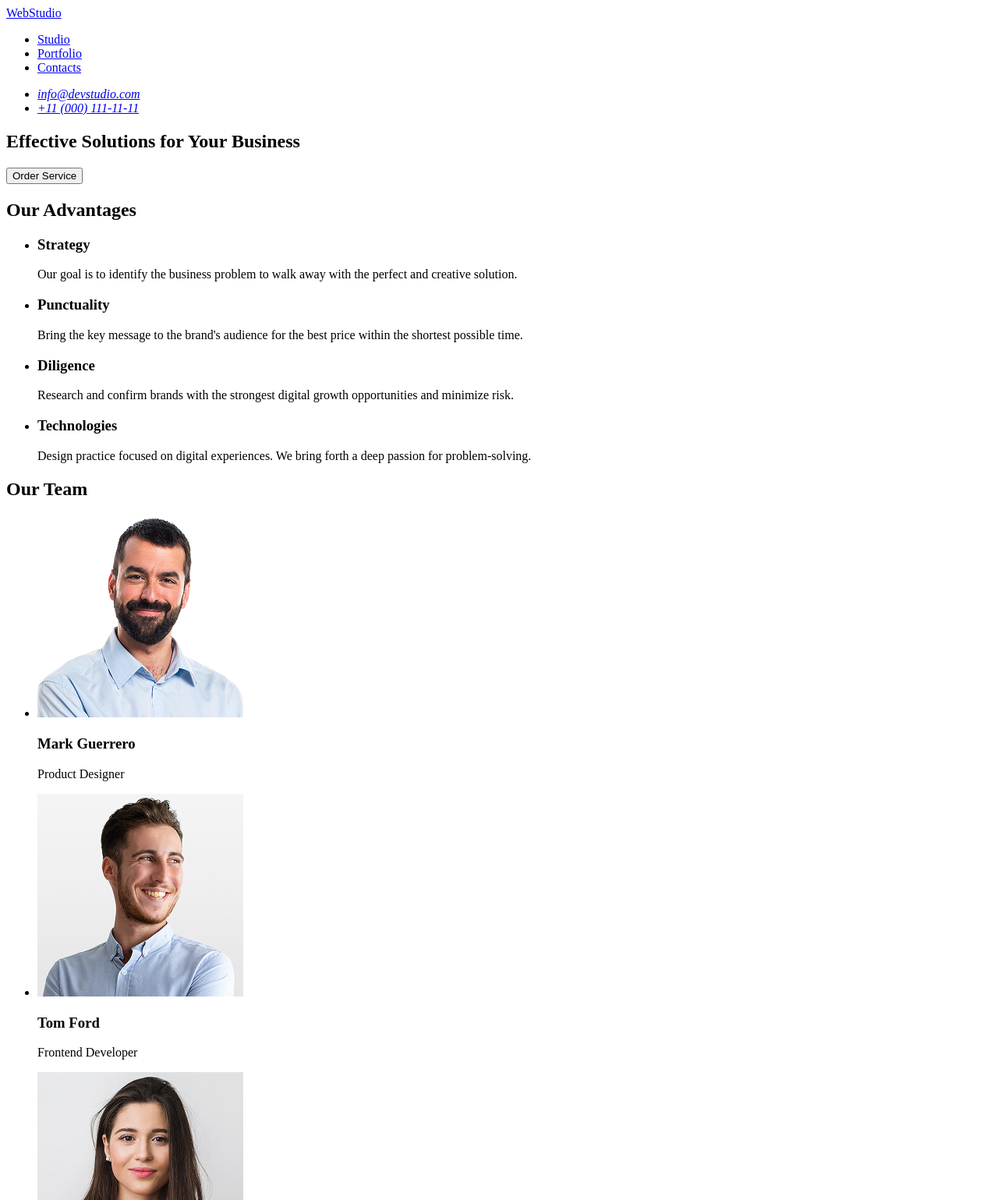
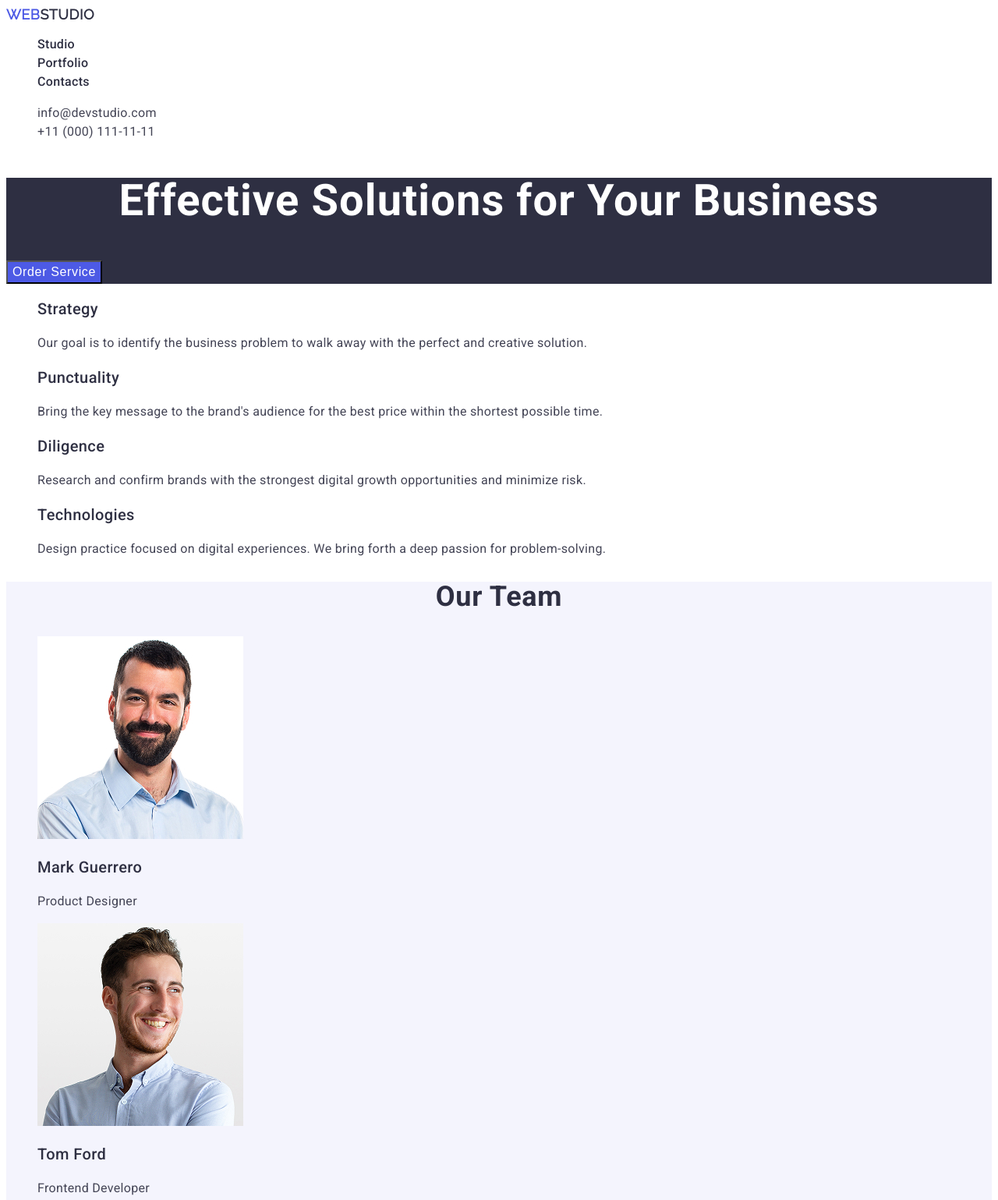
Before and after one commit to whyaannie/goit-markup-hw-02, a plain HTML site: page index.html in a window 1280 px wide. Shown: the top 1539 px of the page at 78% size. Drawn offline with Linux system fonts and the light colour scheme.

Commit message:
Initial commit

```diff
--- /dev/null
+++ b/css/styles.css
@@ -0,0 +1,183 @@
+body {
+    font-family: "Roboto", sans-serif;
+    color: #434455;
+    background-color: #fff;
+}
+
+ul,
+ol {
+    list-style-type: none;
+}
+
+a {
+    text-decoration: none;
+}
+
+.logo {
+    font-family: "Raleway", sans-serif;
+    font-weight: 700;
+    font-size: 18px;
+    line-height: 1.17;
+    letter-spacing: 0.03em;
+    text-transform: uppercase;
+    color: #4D5AE5;
+}
+
+.header-logo .logo-part {
+    color: #2E2F42;
+}
+
+.nav-link {
+    font-weight: 500;
+    font-size: 16px;
+    line-height: 1.5;
+    letter-spacing: 0.02em;
+    color: #2E2F42;
+}
+
+.nav-link:hover,
+.nav-link:focus {
+    color: #404BBF;
+}
+
+.address {
+    font-style: normal;
+}
+
+.address-link {
+    font-size: 16px;
+    line-height: 1.5;
+    letter-spacing: 0.02em;
+    color: #434455;
+}
+
+.address-link:hover,
+.address-link:focus {
+    color: #404BBF;
+}
+
+.section-hero {
+    background-color: #2E2F42;
+}
+
+.section-title {
+    font-size: 56px;
+    line-height: 1.07;
+    text-align: center;
+    letter-spacing: 0.02em;
+    color: #fff;
+}
+
+.button {
+    background: #4D5AE5;
+    font-weight: 500;
+    font-size: 16px;
+    line-height: 1.5;
+    letter-spacing: 0.04em;
+    color: #fff;
+    cursor: pointer;
+}
+
+.button:hover,
+.button:focus {
+    background-color: #404BBF;
+}
+
+.section-skills-title {
+    display: none;
+}
+
+.skills-title {
+    font-weight: 500;
+    font-size: 20px;
+    line-height: 1.2;
+    letter-spacing: 0.02em;
+    color: #2E2F42;
+}
+
+.skills-text {
+    font-size: 16px;
+    line-height: 1.5;
+    letter-spacing: 0.02em;
+}
+
+.team {
+    background-color: #F4F4FD;
+}
+
+.team-title {
+    font-size: 36px;
+    line-height: 1.11;
+    letter-spacing: 0.02em;
+    text-align: center;
+    text-transform: capitalize;
+    color: #2E2F42;
+}
+
+.section-team .team-item {
+    background: #fff;
+}
+
+.team-name {
+    font-weight: 500;
+    font-size: 20px;
+    line-height: 1.2;
+    letter-spacing: 0.02em;
+    text-transform: capitalize;
+    color: #2E2F42;
+}
+
+.text-name {
+    font-size: 16px;
+    line-height: 1.5;
+    letter-spacing: 0.02em;
+    color: #434455;
+}
+
+.portfolio {
+    font-size: 36px;
+    line-height: 1.11;
+    letter-spacing: 0.02em;
+    text-transform: capitalize;
+    text-align: center;
+    color: #2E2F42;
+}
+
+.portfolio-subtitle {
+    font-weight: 500;
+    font-size: 20px;
+    line-height: 1.2;
+    letter-spacing: 0.02em;
+    color: #2E2F42;
+}
+
+.portfolio-text {
+    font-size: 16px;
+    line-height: 1.5;
+    letter-spacing: 0.02em;
+}
+
+.footer {
+    background-color: #2E2F42;
+}
+
+.logo {
+    font-family: "Raleway", sans-serif;
+    font-weight: 700;
+    font-size: 18px;
+    line-height: 1.17;
+    letter-spacing: 0.03em;
+    text-transform: uppercase;
+    color: #4D5AE5;
+}
+
+.footer-logo .logo-part {
+    color: #F4F4FD;
+}
+
+.footer-text {
+    font-size: 16px;
+    line-height: 1.5;
+    letter-spacing: 0.02em;
+    color: #F4F4FD;
+}
--- a/index.html
+++ b/index.html
@@ -3,84 +3,129 @@
 <head>
     <meta charset="UTF-8">
     <meta name="viewport" content="width=device-width, initial-scale=1.0">
+    <link rel="stylesheet" href="./css/styles.css">
     <title>Web Studio</title>
+    <link rel="preconnect" href="https://fonts.googleapis.com">
+    <link rel="preconnect" href="https://fonts.gstatic.com" crossorigin>
+    <link
+        href="https://fonts.googleapis.com/css2?family=Raleway:ital,wght@700&family=Roboto:wght@400;500;700&display=swap"
+        rel="stylesheet">
 </head>
 <body>
-<header>
-<nav>
-    <a href="./index.html">WebStudio</a>
-    <ul>
-    <li><a href="#">Studio</a></li>
-    <li><a href="#">Portfolio</a></li>
-    <li><a href="#">Contacts</a></li>
+<header class="head">
+<nav class="nav">
+    <a class="logo header-logo" href="./index.html">Web<span class="logo-part">Studio</span></a>
+    <ul class="nav-list">
+    <li class="nav-item"><a class="nav-link" href="#">Studio</a></li>
+    <li class="nav-item"><a class="nav-link" href="#">Portfolio</a></li>
+    <li class="nav-item"><a class="nav-link" href="#">Contacts</a></li>
 </ul>
 </nav>
-<address>
-<ul>
-<li><a href="mailto:info@devstudio.com">info@devstudio.com</a></li>
-<li><a href="tel:+110001111111">+11 (000) 111-11-11</a></li>
+<address class="address">
+<ul class="adress-list">
+<li class="address-item"><a class="address-link" class="info" href="mailto:info@devstudio.com">info@devstudio.com</a></li>
+<li class="address-item"><a class="address-link" class="info" href="tel:+110001111111">+11 (000) 111-11-11</a></li>
 </ul>
 </address>
 </header>
-<main>
-    <section>
-    <h1>Effective Solutions for Your Business</h1>
-    <button type="button">Order Service</button>
+<main class="main-skelet">
+    <section class="section-hero">
+    <h1 class="section-title">Effective Solutions for Your Business</h1>
+    <button class="button" type="button">Order Service</button>
     </section>
     <section>
-        <h2>Our Advantages</h2>
-    <ul>
+        <h2 class="section-skills-title">Our Advantages</h2>
+    <ul class="skills-list">
         <li>
-            <h3>Strategy</h3>
-            <p>Our goal is to identify the business problem to walk away with the perfect and
+            <h3 class="skills-title">Strategy</h3>
+            <p class="skills-text">Our goal is to identify the business problem to walk away with the perfect and
                 creative solution.</p>
         </li>
         <li>
-            <h3>Punctuality</h3>
-            <p>Bring the key message to the brand's audience for the best price within the
+            <h3 class="skills-title">Punctuality</h3>
+            <p class="skills-text">Bring the key message to the brand's audience for the best price within the
                 shortest possible time.</p>
         </li>
         <li>
-            <h3>Diligence</h3>
-            <p>Research and confirm brands with the strongest digital growth opportunities and
+            <h3 class="skills-title">Diligence</h3>
+            <p class="skills-text">Research and confirm brands with the strongest digital growth opportunities and
                 minimize risk.</p>
         </li>
         <li>
-            <h3>Technologies</h3>
-            <p>Design practice focused on digital experiences. We bring forth a deep passion
+            <h3 class="skills-title">Technologies</h3>
+            <p class="skills-text">Design practice focused on digital experiences. We bring forth a deep passion
                 for problem-solving.</p>
         </li>
     </ul>
    </section>
-   <section>
-   <h2>Our Team</h2>
-   <ul>
-   <li><img src="./images/web-studio/mark-guerrero.jpg"
+   <section class="team">
+   <h2 class="team-title">Our Team</h2>
+   <ul class="team-list">
+   <li class="team-item"><img src="./images/web-studio/mark-guerrero.jpg"
     alt="Mark Guerrero, Product Designer"
-    width="264" >
-    <h3>Mark Guerrero</h3>
-    <p>Product Designer</p></li>
-    <li><img src="./images/web-studio/tom-ford.jpg"
+    width="264"
+    class="team-photo">
+    <h3 class="team-name">Mark Guerrero</h3>
+    <p class="text-name">Product Designer</p></li>
+    <li class="team-item"><img src="./images/web-studio/tom-ford.jpg"
     alt="Tom Ford, Frontend Developer"
-    width="264" >
-    <h3>Tom Ford</h3>
-    <p>Frontend Developer</p></li>
-    <li><img src="./images/web-studio/camila-garcia.jpg"
+    width="264"
+    class="team-photo" >
+    <h3 class="team-name">Tom Ford</h3>
+    <p class="text-name">Frontend Developer</p></li>
+    <li class="team-item"><img src="./images/web-studio/camila-garcia.jpg"
     alt="Camila Garcia, Marketing"
-    width="264" >
-    <h3>Camila Garcia</h3>
-    <p>Marketing</p></li>
-    <li><img src="./images/web-studio/daniel-wilson.jpg"
+    width="264"
+    class="team-photo" >
+    <h3 class="team-name">Camila Garcia</h3>
+    <p class="text-name">Marketing</p></li>
+    <li class="team-item"><img src="./images/web-studio/daniel-wilson.jpg"
     alt="Daniel Wilson, UI Designer"
-    width="264" >
-    <h3>Daniel Wilson</h3>
-    <p>UI Designer</p></li>
+    width="264"
+    class="team-photo" >
+    <h3 class="team-name">Daniel Wilson</h3>
+    <p class="text-name">UI Designer</p></li>
    </ul>
 </section>
+<section>
+    <h2 class="portfolio">Our Portfolio</h2>
+    <ul class="portfolio-list">
+        <li class="portfolio-item"><img src="./images/web-studio/banking-app.jpg"
+            alt="Banking App"
+            width="360" >
+        <h3 class="portfolio-subtitle">Banking App</h3>
+        <p class="portfolio-text">App</p></li>
+        <li class="portfolio-item"><img src="./images/web-studio/payment.jpg"
+            alt="Cashless Payment"
+            width="360" >
+        <h3 class="portfolio-subtitle">Cashless Payment</h3>
+        <p class="portfolio-text">Marketing</p></li>
+        <li class="portfolio-item"><img src="./images/web-studio/meditation.jpg"
+            alt="Meditation App"
+            width="360" >
+        <h3 class="portfolio-subtitle">Meditation App</h3>
+        <p class="portfolio-text">App</p></li>
+        <li class="portfolio-item"><img src="./images/web-studio/taxi.jpg"
+            alt="Taxi Service"
+            width="360" >
+        <h3 class="portfolio-subtitle">Taxi Service</h3>
+        <p class="portfolio-text">Marketing</p></li>
+        <li class="portfolio-item"><img src="./images/web-studio/screen.jpg"
+            alt="Screen Illustrations"
+            width="360" >
+        <h3 class="portfolio-subtitle">Screen Illustrations</h3>
+        <p class="portfolio-text">Design</p></li>
+        <li class="portfolio-item"><img src="./images/web-studio/online-courses.jpg"
+            alt="Online Courses"
+            width="360" >
+        <h3 class="portfolio-subtitle">Online Courses</h3>
+        <p class="portfolio-text">Marketing</p></li>
+    </ul>
+</section>
 </main>
-<footer>
-    <a href="./index.html">WebStudio</a>
-    <p>Increase the flow of customers and sales for your business with digital marketing & growth
+<footer class="footer">
+    <a class="logo footer-logo" href="./index.html">Web<span class="logo-part">Studio</span></a>
+    <p class="footer-text">Increase the flow of customers and sales for your business with digital marketing & growth
         solutions.</p>
 </footer>
 </body>
```
Also changed, not shown: images/web-studio/banking-app.jpg (added), images/web-studio/meditation.jpg (added), images/web-studio/online-courses.jpg (added), images/web-studio/payment.jpg (added), images/web-studio/screen.jpg (added), images/web-studio/taxi.jpg (added).
